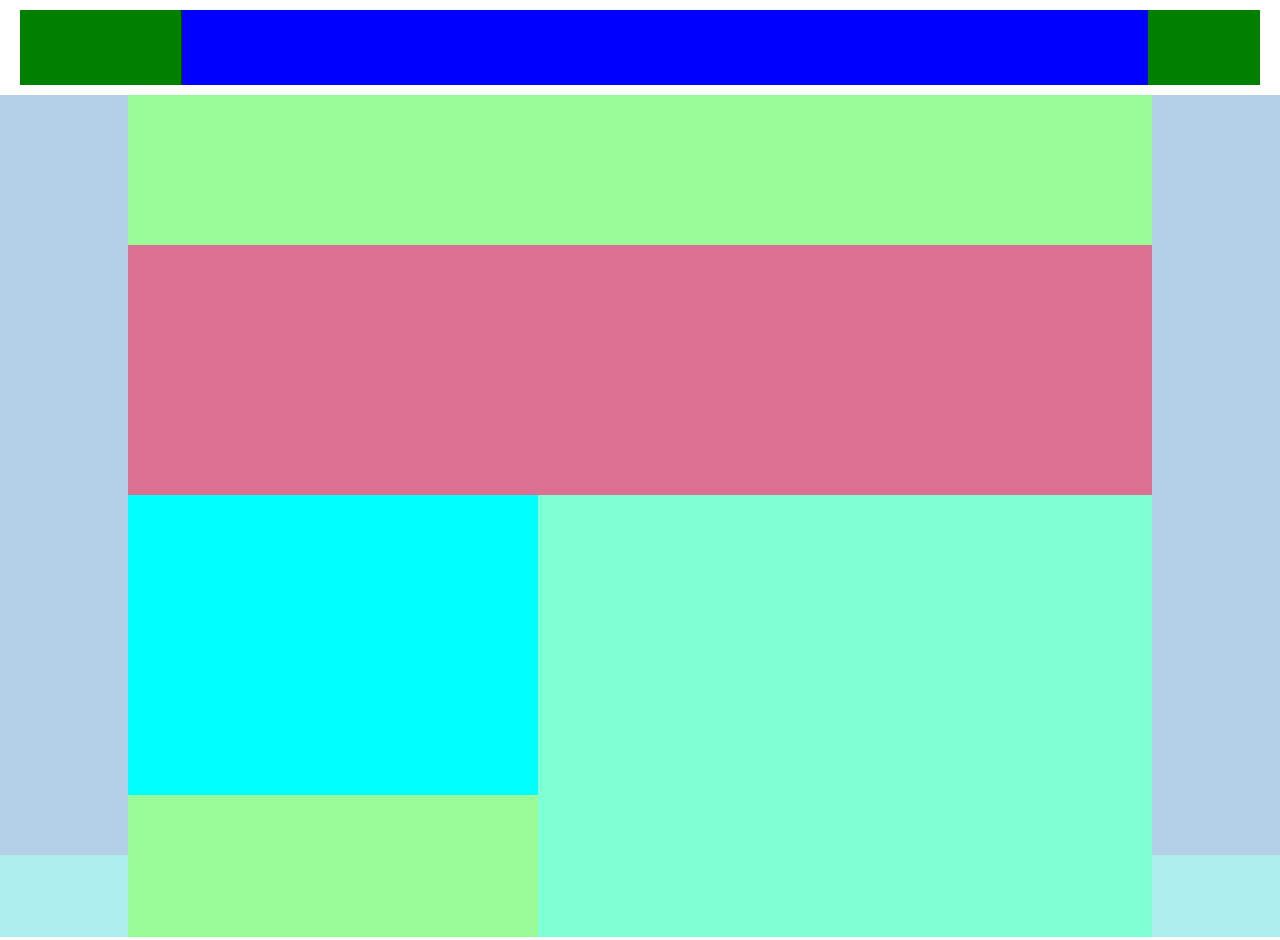
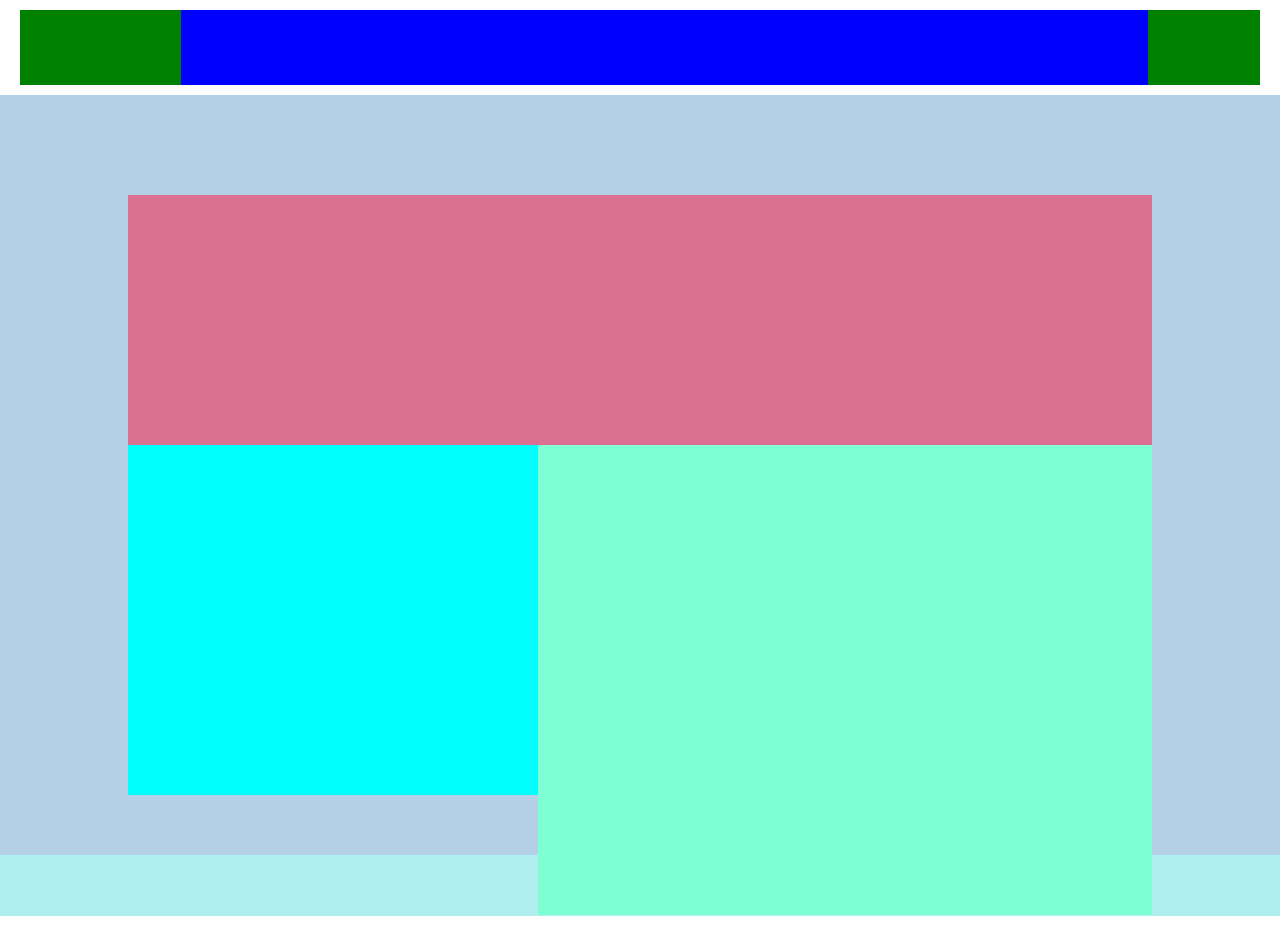
Before and after one commit to GianlucaGiovannini/htmlcss-dropbox, a plain HTML site: page index.html in a window 1280 px wide. Shown: the top 940 px of the page. Drawn offline with Linux system fonts and the light colour scheme.

Commit message:
fix block height

```diff
--- a/assets/css/style.css
+++ b/assets/css/style.css
@@ -51,11 +51,11 @@
 /* #endregion */
 
 
-/* debug section */
+/* #region debug section */
 
 .debug .hero-section {
     background-color: paleturquoise;
-    height: 842px
+    height: 821px;
 }
 
 .debug .bg-hero {
@@ -63,7 +63,7 @@
 }
 
 .debug .container-center-1 {
-    background-color: palegreen;
+    background-color: trasparent;
 }
 
 .debug .container-center {
@@ -76,12 +76,12 @@
 }
 
 .debug #hero .col-40 {
-    height: 300px;
+    height: 350px;
     background-color: aqua;
 }
 
 .debug #hero .col-60 {
-    height: 442px;
+    height: 470px;
     background-color: aquamarine;
 }
 
@@ -146,6 +146,9 @@
     background-color: darkseagreen;
 }
 
+
+/* #endregion */
+
 .debug #site-footer .col-16 {
     background-color: paleturquoise;
     height: 300px;
@@ -178,7 +181,7 @@
 }
 
 .p-top {
-    padding-top: 150px;
+    padding-top: 100px;
 }
 
 .m-bottom50 {
```
